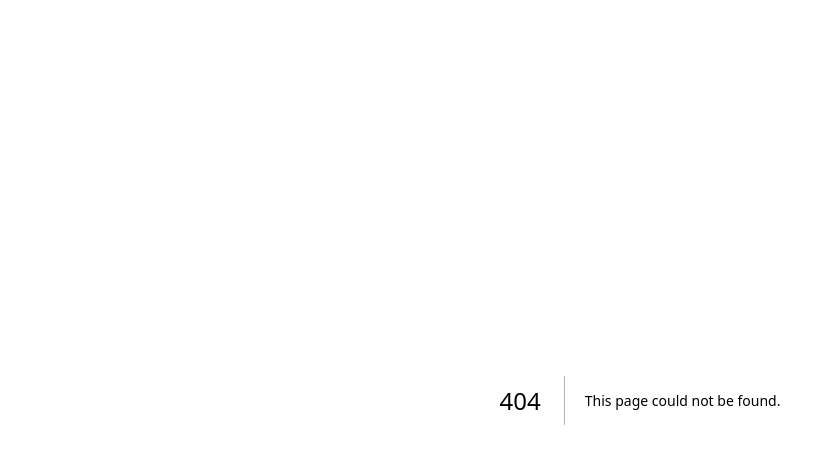
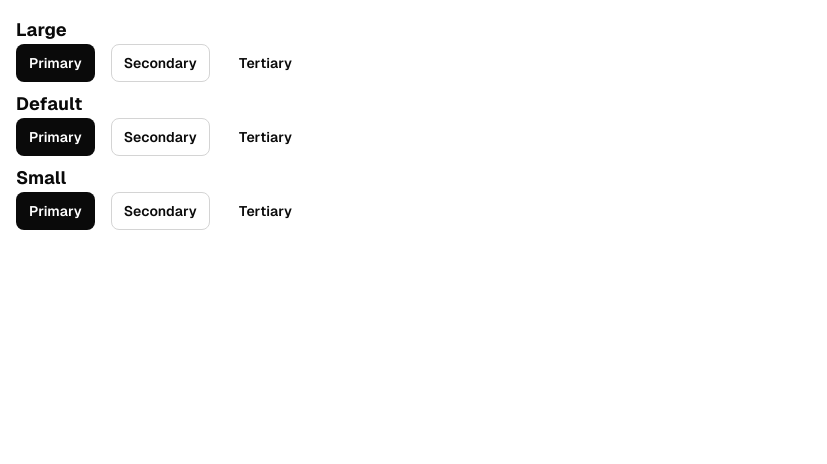
Before and after one commit to LucasRoig/react-ui, a Next.js app in the folder apps/web/: page /preview/button/sizes in a window 1280 px wide. Before the commit this address had no page. Shown: the top 464 px of the page, without its empty margins (0-827 px from the left). Built offline with nearby package versions, Linux system fonts and the light colour scheme.

Commit message:
feat(rehype component plugin): get url and file from mdx

```diff
--- a/apps/web/content-collections/components/button.mdx
+++ b/apps/web/content-collections/components/button.mdx
@@ -29,11 +29,19 @@ And 4 other properties additionally.
 
 ## Main variants
 
-<ComponentPreview name="Button" />
+<ComponentPreview
+  name="Button Variants"
+  file="./src/app/(component-preview)/preview/button/variants/page.tsx"
+  url="/preview/button/variants"
+/>
 
 ## Sizes
 
-<ComponentPreview name="Button Sizes" />
+<ComponentPreview
+  name="Button Sizes"
+  file="./src/app/(component-preview)/preview/button/sizes/page.tsx"
+  url="/preview/button/sizes"
+/>
 
 ## Danger
 
--- a/apps/web/rehype-plugins/rehype-components.ts
+++ b/apps/web/rehype-plugins/rehype-components.ts
@@ -11,9 +11,27 @@ export function rehypeComponent() {
     visit(tree, (node: UnistNode) => {
       if (node.name === "ComponentPreview") {
         const name = getNodeAttributeByName(node, "name")?.value as string;
-
+        const file = getNodeAttributeByName(node, "file")?.value as string;
+        const url = getNodeAttributeByName(node, "url")?.value as string;
         if (!name) {
-          return null;
+          const errorMsg = "Error parsing ComponentPreview: name attribute is required";
+          console.error(errorMsg);
+          throw new Error(errorMsg);
+        }
+        if (!file) {
+          const errorMsg = `Error parsing ComponentPreview ${name}: file attribute is required`;
+          console.error(errorMsg);
+          throw new Error(errorMsg);
+        }
+        if (!fs.existsSync(file) || !fs.statSync(file).isFile()) {
+          const errorMsg = `Error parsing ComponentPreview ${name}: file ${file} does not exist`;
+          console.error(errorMsg);
+          throw new Error(errorMsg);
+        }
+        if (!url) {
+          const errorMsg = `Error parsing ComponentPreview ${name}: url attribute is required`;
+          console.error(errorMsg);
+          throw new Error(errorMsg);
         }
 
         try {
@@ -22,13 +40,12 @@ export function rehypeComponent() {
           // const src = component.files[0]?.path
 
           // Read the source file.
-          const filePath = "./src/app/(component-preview)/preview/button/page.tsx";
           // let source = `
           //     export default test() {
           //       return <div>Hello world</div>
           //     }
           //   `;
-          let source = fs.readFileSync(filePath, "utf8");
+          let source = fs.readFileSync(file, "utf8");
 
           // Replace imports.
           // TODO: Use @swc/core and a visitor to replace this.
--- /dev/null
+++ b/apps/web/src/app/(component-preview)/preview/button/sizes/page.tsx
@@ -0,0 +1,50 @@
+import { Button } from "../../../../../@design-system/components/button/button";
+
+export default function ButtonSizesPreview() {
+  return (
+    <div className="flex flex-col gap-2">
+      <div>
+        <p className="text-lg font-bold">Large</p>
+        <div className="flex gap-4">
+          <Button type="button" variant="primary" className="btn btn-primary">
+            Primary
+          </Button>
+          <Button type="button" variant="secondary" className="btn btn-secondary">
+            Secondary
+          </Button>
+          <Button type="button" variant="text" className="btn btn-outline">
+            Tertiary
+          </Button>
+        </div>
+      </div>
+      <div>
+        <p className="text-lg font-bold">Default</p>
+        <div className="flex gap-4">
+          <Button type="button" variant="primary" className="btn btn-primary">
+            Primary
+          </Button>
+          <Button type="button" variant="secondary" className="btn btn-secondary">
+            Secondary
+          </Button>
+          <Button type="button" variant="text" className="btn btn-outline">
+            Tertiary
+          </Button>
+        </div>
+      </div>
+      <div>
+        <p className="text-lg font-bold">Small</p>
+        <div className="flex gap-4">
+          <Button type="button" variant="primary" className="btn btn-primary">
+            Primary
+          </Button>
+          <Button type="button" variant="secondary" className="btn btn-secondary">
+            Secondary
+          </Button>
+          <Button type="button" variant="text" className="btn btn-outline">
+            Tertiary
+          </Button>
+        </div>
+      </div>
+    </div>
+  );
+}
--- a/apps/web/src/app/(component-preview)/preview/button/page.tsx
+++ b/apps/web/src/app/(component-preview)/preview/button/variants/page.tsx
@@ -1,4 +1,4 @@
-import { Button } from "../../../../@design-system/components/button/button";
+import { Button } from "../../../../../@design-system/components/button/button";
 
 export default function ButtonPreview() {
   return (
--- a/apps/web/src/app/(www)/components/[slug]/page.tsx
+++ b/apps/web/src/app/(www)/components/[slug]/page.tsx
@@ -14,9 +14,9 @@ export default async function ComponentPage({ params }: Readonly<{ params: Promi
       <MDXContent
         code={component.mdx}
         components={{
-          ComponentPreview: ({ children }: { children: React.ReactNode }) => (
+          ComponentPreview: ({ children, url }: { children: React.ReactNode; url: string }) => (
             <div className="mb-6">
-              <ComponentPreview>{children}</ComponentPreview>
+              <ComponentPreview url={url}>{children}</ComponentPreview>
             </div>
           ),
           h1: ({ children }: { children: React.ReactNode }) => <Title.H1 className="mb-8  ">{children}</Title.H1>,
--- a/apps/web/src/app/(www)/components/_components/component-preview.tsx
+++ b/apps/web/src/app/(www)/components/_components/component-preview.tsx
@@ -9,6 +9,7 @@ import { Webview } from "./webview";
 
 export type ComponentPreviewProps = Readonly<{
   children: React.ReactNode;
+  url: string;
 }>;
 
 export function ComponentPreview(props: ComponentPreviewProps) {
@@ -37,7 +38,7 @@ export function ComponentPreview(props: ComponentPreviewProps) {
         <TabsContent value="preview" className="bg-gray-100">
           <Webview
             title="preview"
-            src={"/preview/button"}
+            src={props.url}
             className={cn(
               "relative z-20 w-full bg-background",
               size === "tablet" && "w-xl border-r",
@@ -45,7 +46,7 @@ export function ComponentPreview(props: ComponentPreviewProps) {
             )}
           />
         </TabsContent>
-        <TabsContent value="code" className="[&_pre]:p-4">
+        <TabsContent value="code" className="[&_pre]:p-4 [&_pre]:overflow-auto">
           {props.children}
         </TabsContent>
       </div>
```
